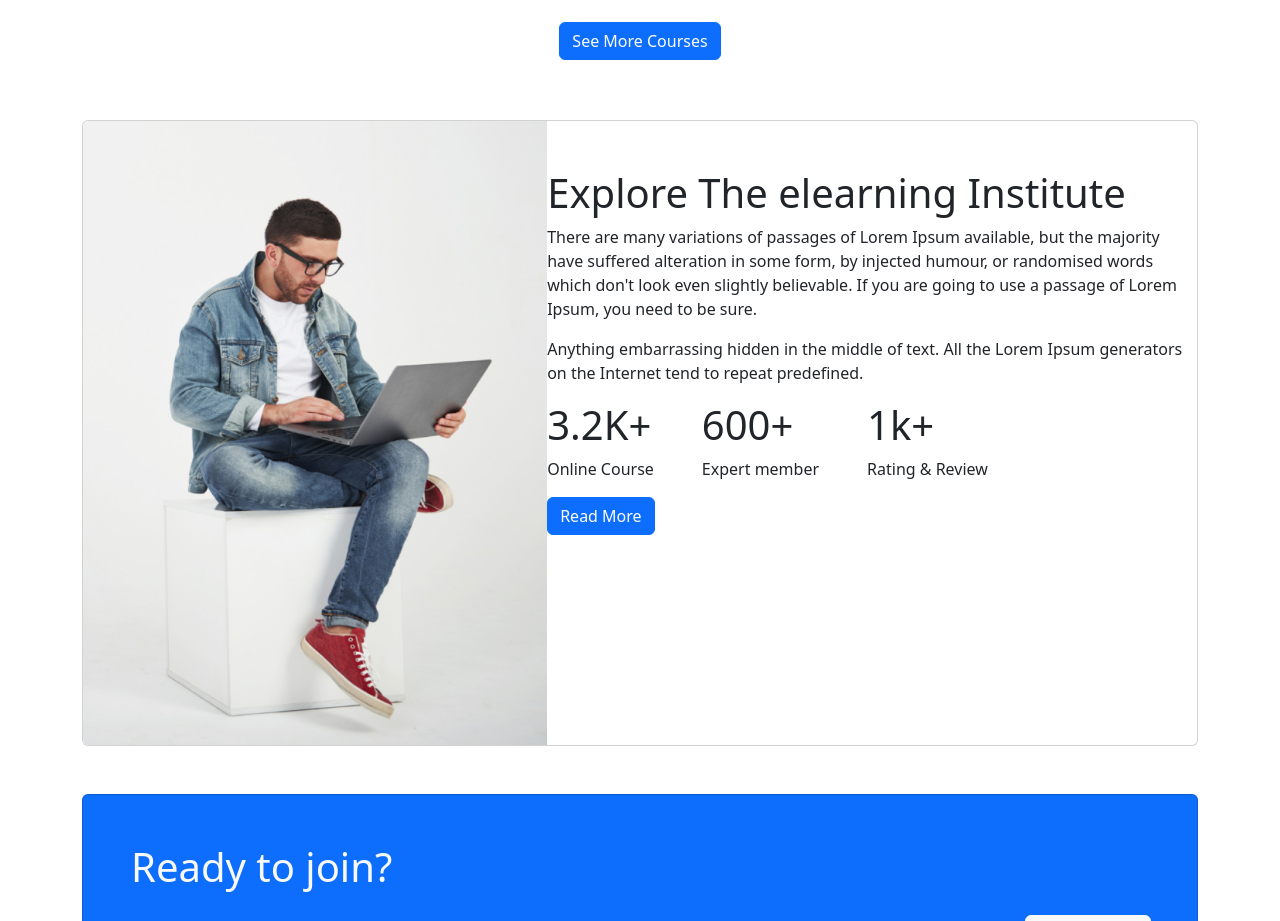
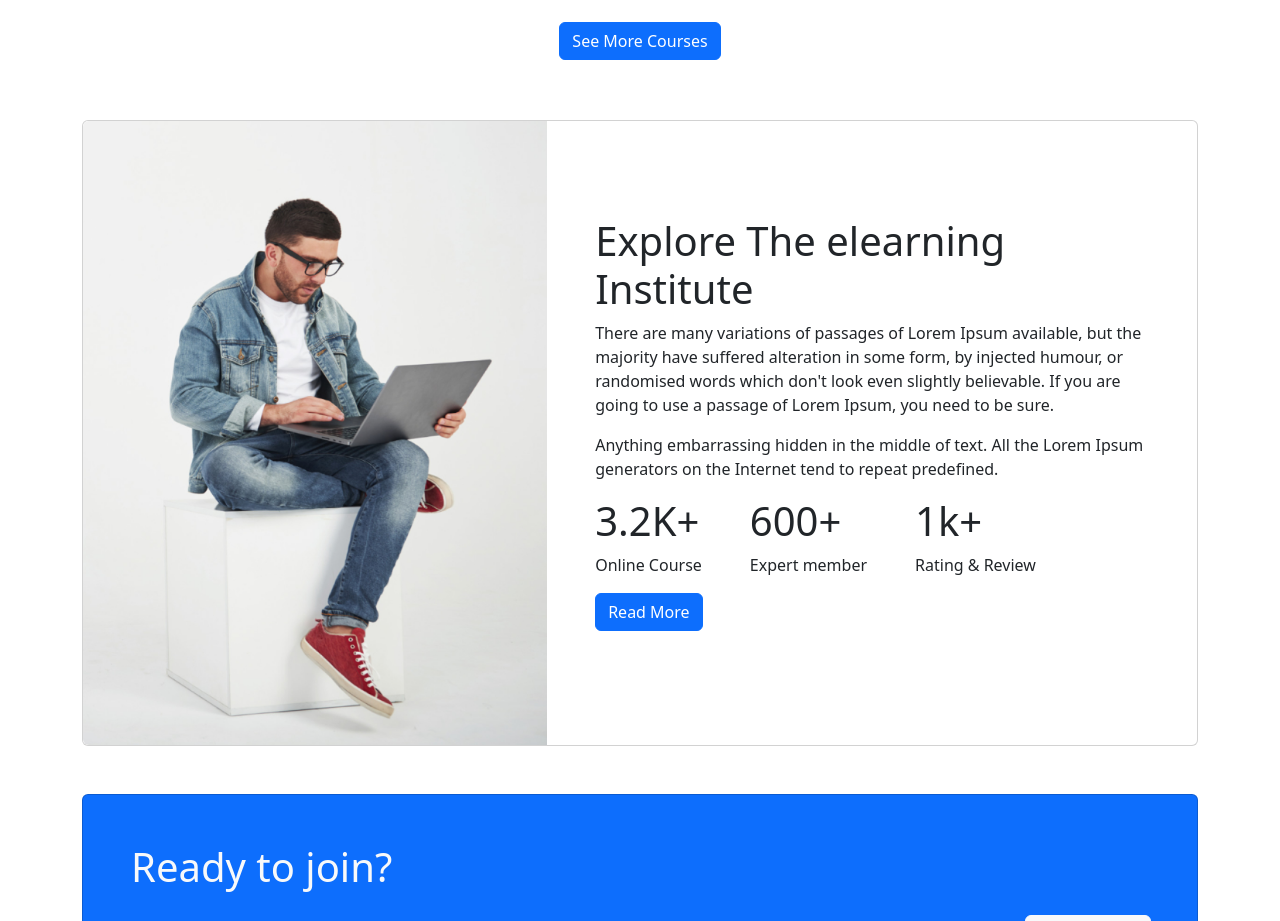
Before and after one commit to shakil9486/build-skills, a plain HTML site: page index.html in a window 1280 px wide. Shown: the part 1620-2541 px from the top of the page. Drawn offline with nearby package versions, Linux system fonts and the light colour scheme.

Commit message:
working section-padding corrected

```diff
--- a/index.html
+++ b/index.html
@@ -226,7 +226,7 @@
                         <img src="images/working.png" class="img-fluid rounded-start container-fluid h-100 w-100 p-0" alt="...">
                     </div>
                     <div class="col-md-7">
-                        <div class="card-body p-0">
+                        <div class="card-body p-5">
                             <div>
                                 <h1 class="card-title mt-5">Explore The elearning
                                     Institute</h1>
```
